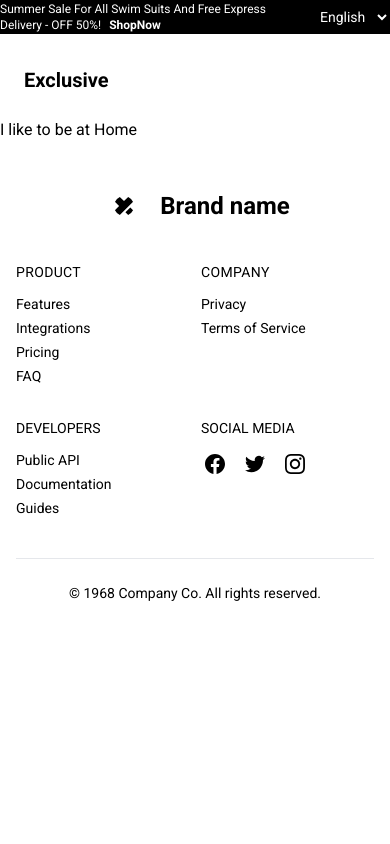
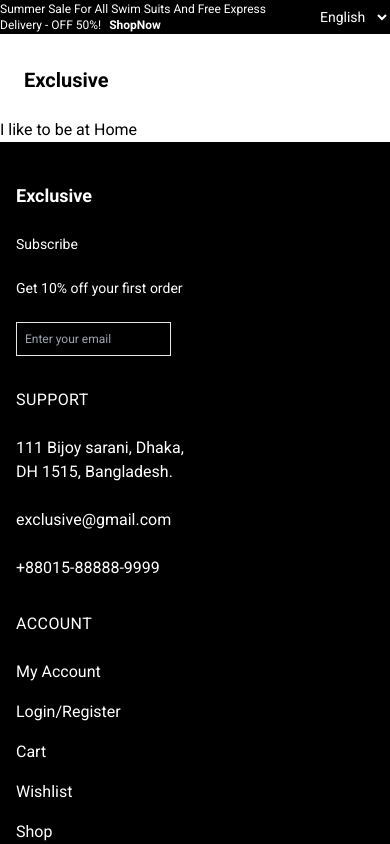
Before and after one commit to Bameejay/kodexclusive-commerce, a React (Vite) app: page / in a window 390 px wide. Shown: the top 844 px of the page. Built offline with nearby package versions, Linux system fonts and the light colour scheme.

Commit message:
footer responsiveness fixed

```diff
--- a/package.json
+++ b/package.json
@@ -11,7 +11,10 @@
   },
   "dependencies": {
     "react": "^18.3.1",
-    "react-dom": "^18.3.1"
+    "react-dom": "^18.3.1",
+    "react-icons": "^5.2.1",
+    "react-slick": "^0.30.2",
+    "slick-carousel": "^1.8.1"
   },
   "devDependencies": {
     "@types/react": "^18.3.3",
--- a/src/components/Footer.jsx
+++ b/src/components/Footer.jsx
@@ -1,57 +1,55 @@
 const Footer = () => {
     return (
-        <footer className="px-4 divide-y dark:bg-gray-100 dark:text-gray-800">
+		<div className="bg-black">
+        <footer className=" container mx-auto px-4 divide-y text-white dark:bg-gray-100 dark:text-gray-800">
 	<div className="container flex flex-col justify-between py-10 mx-auto space-y-8 lg:flex-row lg:space-y-0">
-		<div className="lg:w-1/3">
-			<a rel="noopener noreferrer" href="#" className="flex justify-center space-x-3 lg:justify-start">
-				<div className="flex items-center justify-center w-12 h-12 rounded-full dark:bg-violet-600">
-					<svg xmlns="http://www.w3.org/2000/svg" viewBox="0 0 32 32" fill="currentColor" className="flex-shrink-0 w-5 h-5 rounded-full dark:text-gray-50">
-						<path d="M18.266 26.068l7.839-7.854 4.469 4.479c1.859 1.859 1.859 4.875 0 6.734l-1.104 1.104c-1.859 1.865-4.875 1.865-6.734 0zM30.563 2.531l-1.109-1.104c-1.859-1.859-4.875-1.859-6.734 0l-6.719 6.734-6.734-6.734c-1.859-1.859-4.875-1.859-6.734 0l-1.104 1.104c-1.859 1.859-1.859 4.875 0 6.734l6.734 6.734-6.734 6.734c-1.859 1.859-1.859 4.875 0 6.734l1.104 1.104c1.859 1.859 4.875 1.859 6.734 0l21.307-21.307c1.859-1.859 1.859-4.875 0-6.734z"></path>
-					</svg>
-				</div>
-				<span className="self-center text-2xl font-semibold">Brand name</span>
-			</a>
+		<div className="space-y-6 lg:w-1/3">
+			<span className="self-center text-lg font-semibold">Exclusive</span>
+			<h3 className="text-sm">Subscribe</h3>
+			<p className="font-normal text-sm">Get 10% off your first order</p>
+			<input type="text" placeholder="Enter your email" className="border bg-black text-xs p-2" />
 		</div>
-		<div className="grid grid-cols-2 text-sm gap-x-3 gap-y-8 lg:w-2/3 sm:grid-cols-4">
-			<div className="space-y-3">
-				<h3 className="tracking-wide uppercase dark:text-gray-900">Product</h3>
-				<ul className="space-y-1">
+		{/* <div className="grid grid-cols-2 text-sm gap-x-3 gap-y-8 lg:w-2/3 sm:grid-cols-4"> */}
+			<div className="space-y-6">
+				<h3 className="tracking-wide uppercase dark:text-gray-900">Support</h3>
+				<p>111 Bijoy sarani, Dhaka,<br /> DH 1515, Bangladesh.</p>
+				<p>exclusive@gmail.com</p>
+				<p>+88015-88888-9999</p>
+			</div>
+			<div className="space-y-6">
+				<h3 className="tracking-wide uppercase dark:text-gray-900">Account</h3>
+				<ul className="space-y-4">
 					<li>
-						<a rel="noopener noreferrer" href="#">Features</a>
+						<a rel="noopener noreferrer" href="#">My Account</a>
 					</li>
 					<li>
-						<a rel="noopener noreferrer" href="#">Integrations</a>
+						<a rel="noopener noreferrer" href="#">Login/Register</a>
 					</li>
 					<li>
-						<a rel="noopener noreferrer" href="#">Pricing</a>
+						<a rel="noopener noreferrer" href="#">Cart</a>
+					</li>
+					<li>
+						<a rel="noopener noreferrer" href="#">Wishlist</a>
+					</li>
+					<li>
+						<a rel="noopener noreferrer" href="#">Shop</a>
+					</li>
+				</ul>
+			</div>
+			<div className="space-y-6">
+				<h3 className="uppercase dark:text-gray-900">Quick Link</h3>
+				<ul className="space-y-4">
+					<li>
+						<a rel="noopener noreferrer" href="#">Privacy Policy</a>
+					</li>
+					<li>
+						<a rel="noopener noreferrer" href="#">Terms Of Use</a>
 					</li>
 					<li>
 						<a rel="noopener noreferrer" href="#">FAQ</a>
 					</li>
-				</ul>
-			</div>
-			<div className="space-y-3">
-				<h3 className="tracking-wide uppercase dark:text-gray-900">Company</h3>
-				<ul className="space-y-1">
 					<li>
-						<a rel="noopener noreferrer" href="#">Privacy</a>
-					</li>
-					<li>
-						<a rel="noopener noreferrer" href="#">Terms of Service</a>
-					</li>
-				</ul>
-			</div>
-			<div className="space-y-3">
-				<h3 className="uppercase dark:text-gray-900">Developers</h3>
-				<ul className="space-y-1">
-					<li>
-						<a rel="noopener noreferrer" href="#">Public API</a>
-					</li>
-					<li>
-						<a rel="noopener noreferrer" href="#">Documentation</a>
-					</li>
-					<li>
-						<a rel="noopener noreferrer" href="#">Guides</a>
+						<a rel="noopener noreferrer" href="#">Contact</a>
 					</li>
 				</ul>
 			</div>
@@ -75,10 +73,11 @@ const Footer = () => {
 					</a>
 				</div>
 			</div>
-		</div>
+		{/* </div> */}
 	</div>
-	<div className="py-6 text-sm text-center dark:text-gray-600">© 1968 Company Co. All rights reserved.</div>
+	<div className="py-6 text-sm text-center dark:text-gray-600">© 1968 Jaycodes build. All rights reserved.</div>
 </footer>
+</div>
      );
 }
 
--- a/src/components/Navbar.jsx
+++ b/src/components/Navbar.jsx
@@ -1,4 +1,5 @@
 import { Outlet, Link } from "react-router-dom";
+// import { GrCart } from "react-icons/gr";
 
 
 
```
Also changed, not shown: 1 other file (tests, documents, lock files or other folders).
